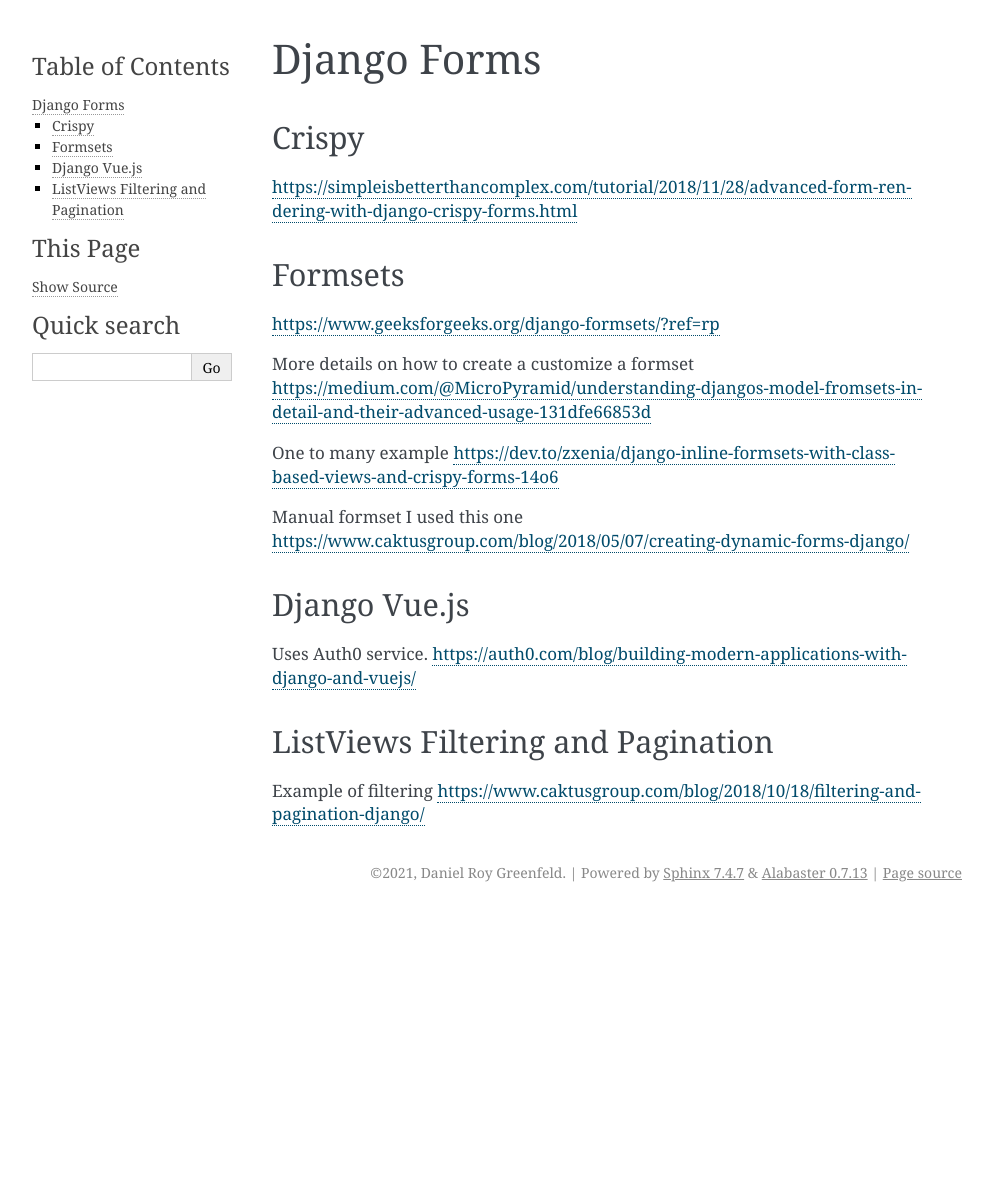
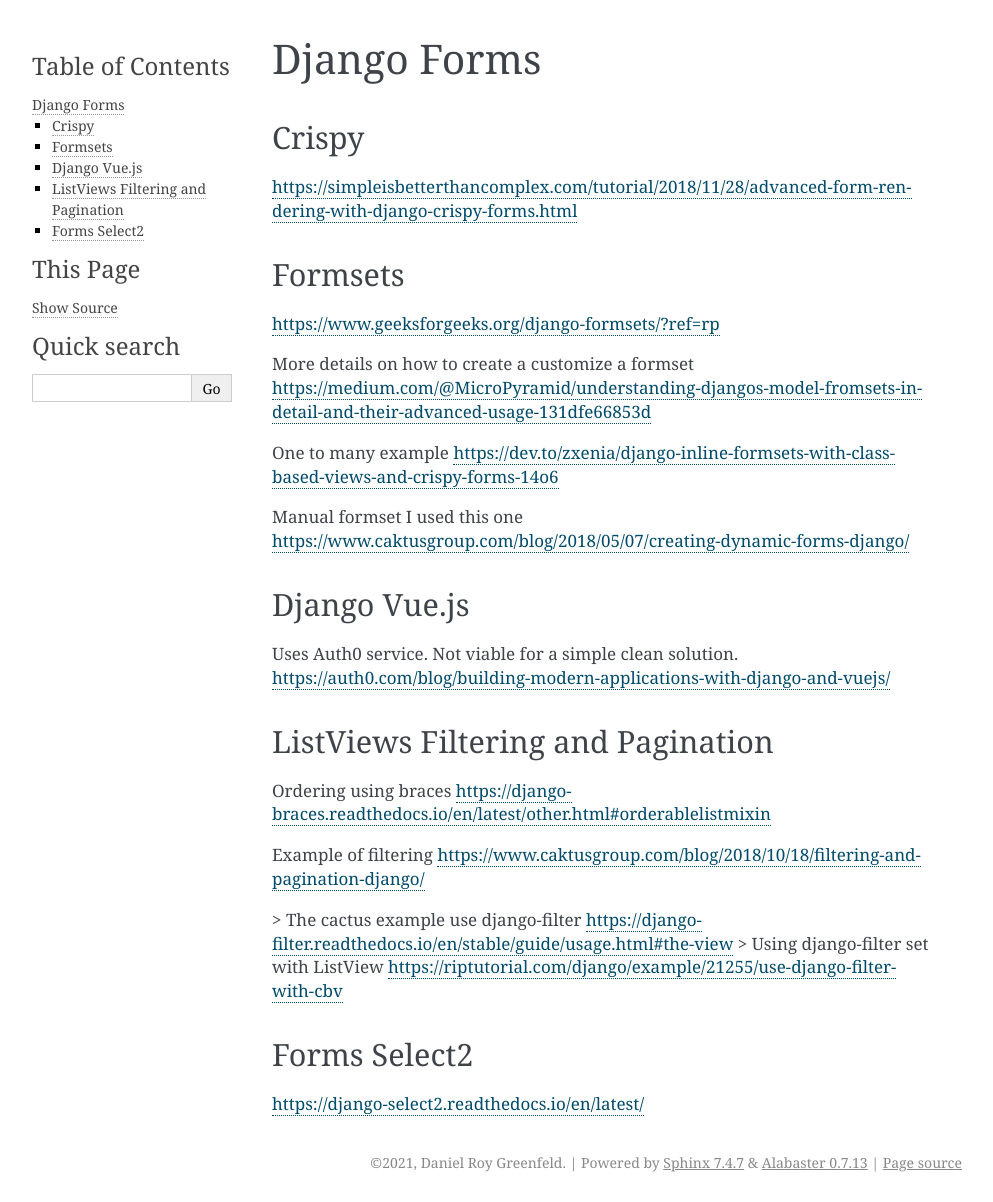
Before and after one commit to luiscberrocal/rec_demo, a Sphinx documentation site: the page built from docs/django_forms.rst, in a window 1280 px wide. Shown: the whole page, without its empty margins (148-1141 px from the left). Built offline with Sphinx 7.4.7, drawn with Linux system fonts in a browser that asks for light colours; before the commit the page ends 912 px from its top, so only the background shows below that.

Commit message:
Update documentation

```diff
--- a/docs/django_forms.rst
+++ b/docs/django_forms.rst
@@ -24,11 +24,22 @@ https://www.caktusgroup.com/blog/2018/05/07/creating-dynamic-forms-django/
 
 Django Vue.js
 ==============
-Uses Auth0 service.
+Uses Auth0 service. Not viable for a simple clean solution.
 https://auth0.com/blog/building-modern-applications-with-django-and-vuejs/
 
 ListViews Filtering and Pagination
 =====================================
+Ordering using braces
+https://django-braces.readthedocs.io/en/latest/other.html#orderablelistmixin
 
 Example of filtering
 https://www.caktusgroup.com/blog/2018/10/18/filtering-and-pagination-django/
+
+> The cactus example use django-filter https://django-filter.readthedocs.io/en/stable/guide/usage.html#the-view
+> Using django-filter set with ListView
+https://riptutorial.com/django/example/21255/use-django-filter-with-cbv
+
+Forms Select2
+==============
+
+https://django-select2.readthedocs.io/en/latest/
```
